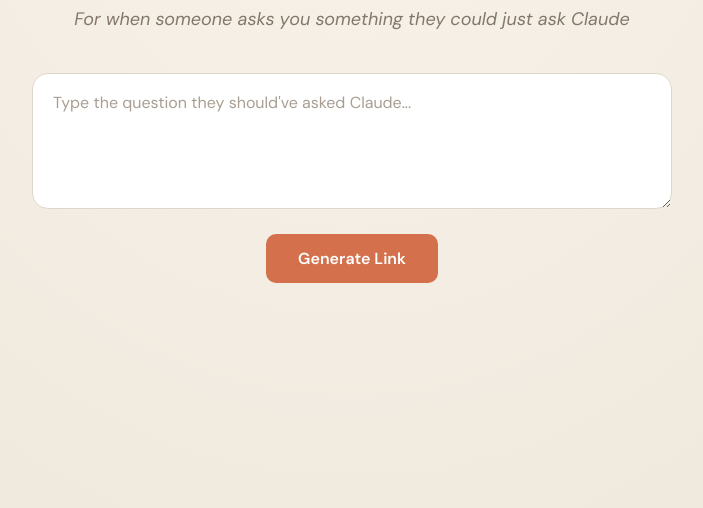
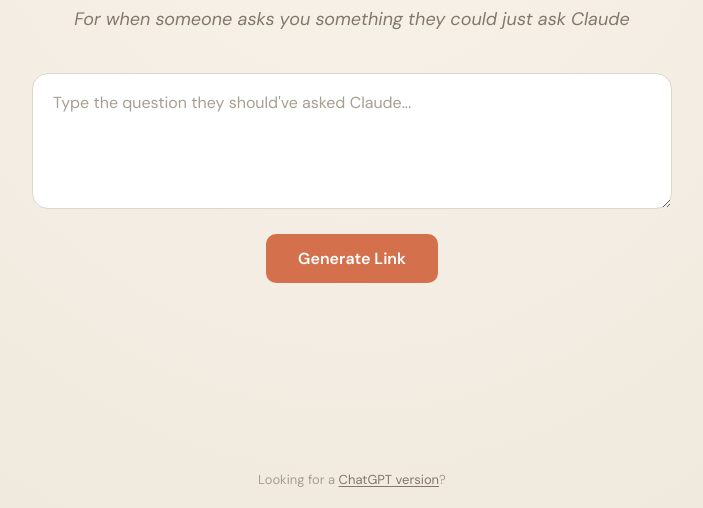
Before and after one commit to aallam/letmeaskclaude, a website built with Vite: page index.html in a window 1280 px wide. Shown: the part 292-800 px from the top of the page, without its empty margins (288-991 px from the left). Built offline with nearby package versions, Linux system fonts and the light colour scheme.

Commit message:
Add crosslink to ChatGPT version and cap textarea height

```diff
--- a/src/creator.ts
+++ b/src/creator.ts
@@ -20,6 +20,7 @@
           </div>
         </div>
       </div>
+      <p class="creator-crosslink">Looking for a <a href="https://letmeaskchatgpt.aallam.com" target="_blank" rel="noopener">ChatGPT version</a>?</p>
     </div>
   `;
 
--- a/src/style.css
+++ b/src/style.css
@@ -121,6 +121,7 @@
   border: 1.5px solid var(--border);
   border-radius: var(--radius);
   resize: vertical;
+  max-height: 40vh;
   transition: border-color var(--transition), box-shadow var(--transition);
   animation: fadeUp 600ms ease 200ms both;
 }
@@ -236,6 +237,27 @@
 .creator-copy.copied {
   color: #2D8659;
   background: rgba(45, 134, 89, 0.1);
+}
+
+.creator-crosslink {
+  position: fixed;
+  bottom: 20px;
+  width: 100%;
+  text-align: center;
+  font-size: 0.8125rem;
+  color: var(--text-tertiary);
+  animation: fadeUp 600ms ease 500ms both;
+}
+
+.creator-crosslink a {
+  color: var(--text-secondary);
+  text-decoration: underline;
+  text-underline-offset: 2px;
+  transition: color var(--transition);
+}
+
+.creator-crosslink a:hover {
+  color: var(--accent);
 }
 
 /* ========== Animator Screen ========== */
```
